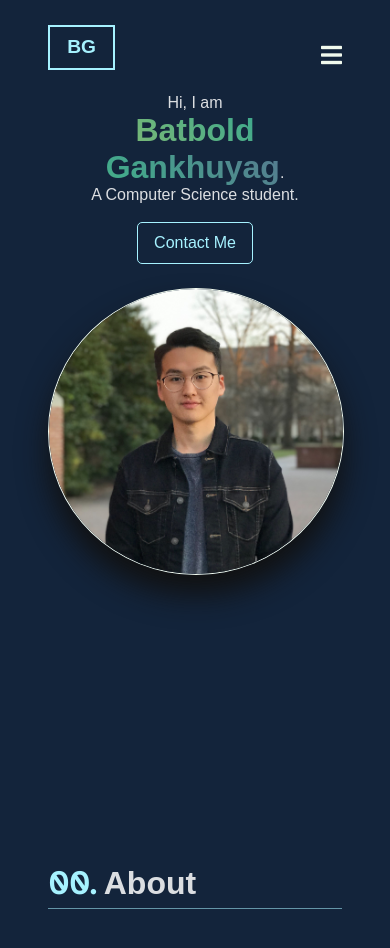
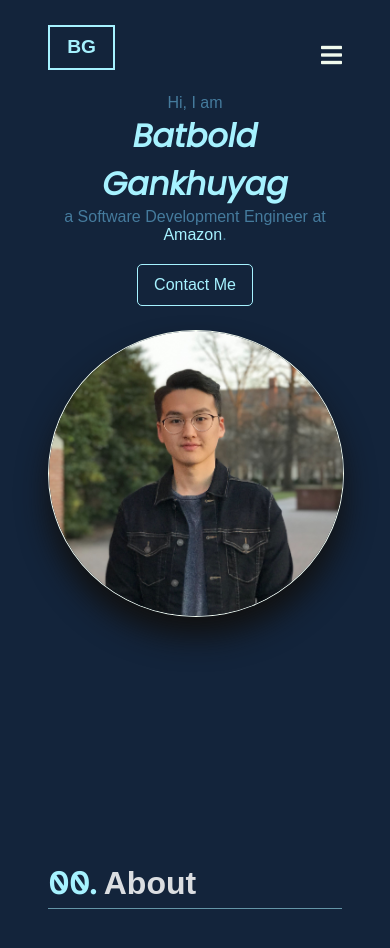
Before and after one commit to bgankhuyag/personal-web, a React (Create React App) app: page / in a window 390 px wide. Shown: the top 948 px of the page. Built offline with nearby package versions, Linux system fonts and the light colour scheme; a web font is replaced by a local one.

Commit message:
Heading style changes

```diff
--- a/public/index.html
+++ b/public/index.html
@@ -29,6 +29,7 @@
     <link href="https://fonts.googleapis.com/css2?family=Georama:wght@300&display=swap" rel="stylesheet">
     <link href="https://fonts.googleapis.com/css2?family=Atkinson+Hyperlegible&display=swap" rel="stylesheet">
     <link href="https://fonts.googleapis.com/css2?family=Lilita+One&display=swap" rel="stylesheet">
+    <link href="https://fonts.googleapis.com/css2?family=Poppins:ital,wght@1,400&display=swap" rel="stylesheet">
     <title>React App</title>
   </head>
   <body>
--- a/src/components/header/index.js
+++ b/src/components/header/index.js
@@ -4,23 +4,12 @@ import image from 'images/profile.jpeg'
 import '../styles.css'
 
 const Header = () => {
-  let intro_1 = Array.from('Hi, I am');
-  let intro_2 = Array.from('A Computer Science student');
-  let intro1;
-  let intro2;
-
-  intro1 = intro_1.map((letter, i) => {
-    return <span key={i} className="letter">{letter}</span>
-  });
-
-  intro2 = intro_2.map((letter, i) => {
-    return <span key={i} className="letter">{letter}</span>
-  });
-
   return (
     <div className="header">
       <div className="intro">
-        {intro1} <br /> <span className="name">Batbold Gankhuyag</span>. <br /> {intro2}. <br /> <br />
+        <p className='greeting'>Hi, I am</p>
+        <h2 className="name highlight">Batbold Gankhuyag</h2>
+        <p className='greeting' style={{marginBottom: '20px'}}>a Software Development Engineer at <span className='highlight'>Amazon</span>.</p>
         <Button size="1rem">Contact Me</Button>
       </div>
       <div className="profile">
--- a/src/components/styles.css
+++ b/src/components/styles.css
@@ -16,21 +16,13 @@
 .name {
   font-weight: 900;
   font-size: 6rem;
-  font-family: sans-serif;
-  background-image: var(--gradient1);
-  background-clip: text;
-  color: transparent;
-  background-size: 400%;
-  animation: bg 8s infinite alternate;
+  font-family: 'Poppins', sans-serif;
+  margin: 0px;
 }
 
-@keyframes bg {
-  0% {
-    background-position: left;
-  }
-  100% {
-    background-position: right;
-  }
+.greeting {
+  margin: 0px;
+  color: var(--celadon-blue);
 }
 
 @keyframes pop-up {
@@ -46,49 +38,38 @@
 
 .intro {
   flex: 2;
-  font-size: 5rem;
+  font-size: 2rem;
+}
+
+.highlight {
+  color: var(--sky-blue-crayola-2);
 }
 
 @media only screen and (max-width: 1854px) {
-  .intro {
-    font-size: 4.5rem;
-  }
   .name {
     font-size: 5.5rem;
   }
 }
 
 @media only screen and (max-width: 1710px) {
-  .intro {
-    font-size: 4rem;
-  }
   .name {
     font-size: 5rem;
   }
 }
 
 @media only screen and (max-width: 1564px) {
-  .intro {
-    font-size: 3.5rem;
-  }
   .name {
     font-size: 4.5rem;
   }
 }
 
 @media only screen and (max-width: 1420px) {
-  .intro {
-    font-size: 3rem;
-  }
   .name {
     font-size: 4rem;
   }
 }
 
 @media only screen and (max-width: 1294px) {
-  .intro {
-    font-size: 2.5rem;
-  }
   .name {
     font-size: 3.5rem;
   }
@@ -99,7 +80,7 @@
     font-size: 2rem;
   }
   .name {
-    font-size: 3rem;
+    font-size: 3.3rem;
   }
 }
 
@@ -109,7 +90,7 @@
     font-size: 1.5rem;
   }
   .name {
-    font-size: 2.5rem;
+    font-size: 2.7rem;
   }
 }
 
@@ -118,7 +99,7 @@
     font-size: 1.3rem;
   }
   .name {
-    font-size: 2.2rem;
+    font-size: 2.45rem;
   }
 }
 
@@ -167,7 +148,7 @@
   0% {
     right: -300px;
   }
-  100 {
+  100% {
     right: 0px;
   }
 }
@@ -176,7 +157,7 @@
   0% {
     right: 0px;
   }
-  100 {
+  100% {
     right: -300px;
   }
 }
--- a/src/views/styles.css
+++ b/src/views/styles.css
@@ -17,22 +17,6 @@
   --blizzard-blue: #ade8f4ff;
   --powder-blue: #caf0f8ff;
   --font: "Georama";
-  --gradient: linear-gradient(
-    45deg,
-    #f72585ff,
-    #b5179eff,
-    #7209b7ff,
-    #560badff,
-    #480ca8ff,
-    #3a0ca3ff,
-    #3f37c9ff,
-    #4361eeff,
-    #4895efff,
-    #4cc9f0ff
-  );
-  --gradient3: linear-gradient(45deg, #03045eff, #023e8aff, #0077b6ff, #0096c7ff, #00b4d8ff, #48cae4ff, #90e0efff, #ade8f4ff, #caf0f8ff);
-  --gradient1: linear-gradient(45deg, #f94144ff, #f3722cff, #f8961eff, #f9c74fff, #90be6dff, #43aa8bff, #577590ff);
-  --gradient2: linear-gradient(45deg, #bb0116ff, #e4b507ff, #fbe53aff, #fcfb7cff, #eae7d8ff);
 }
 
 .home {
```
